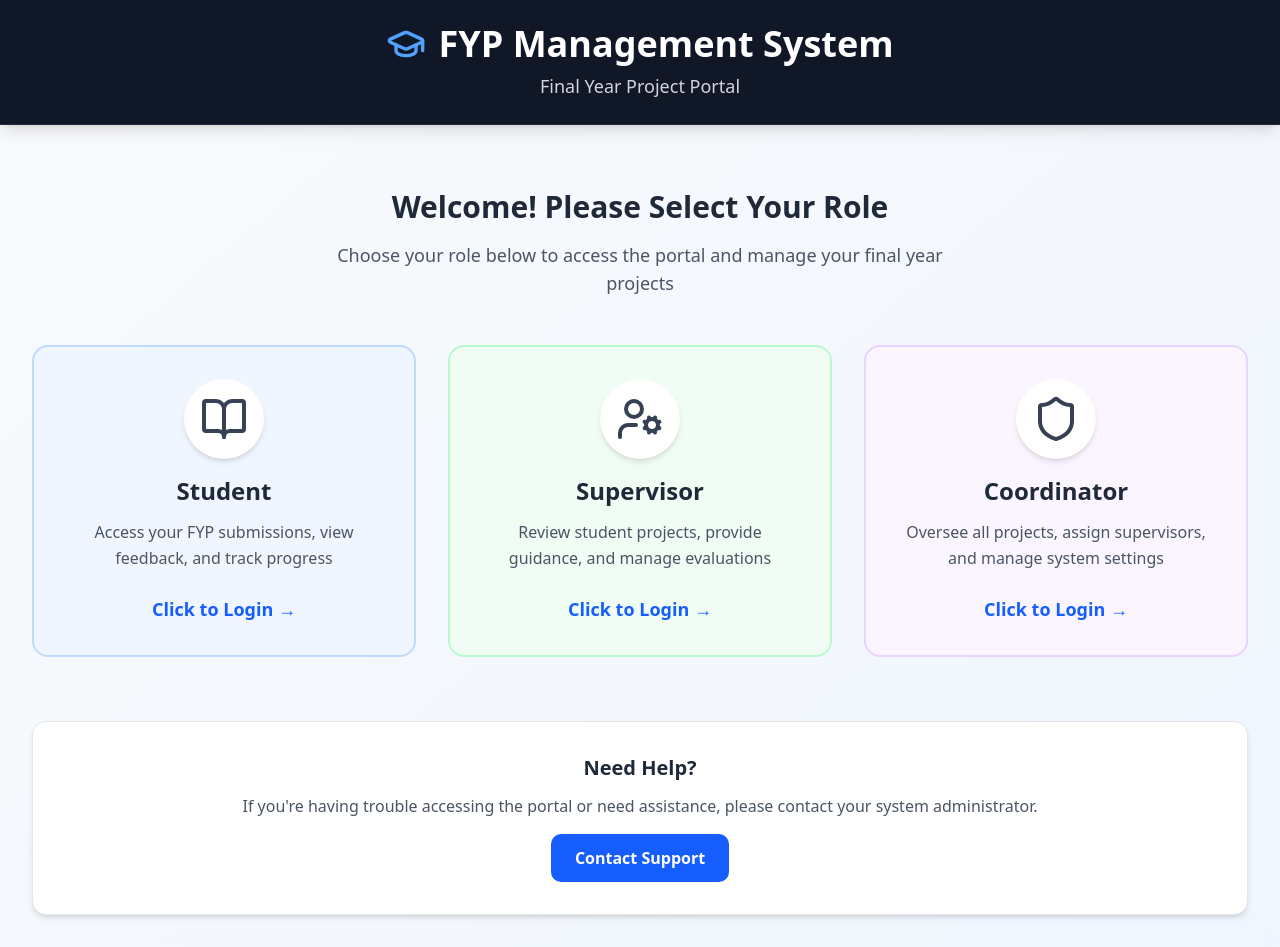
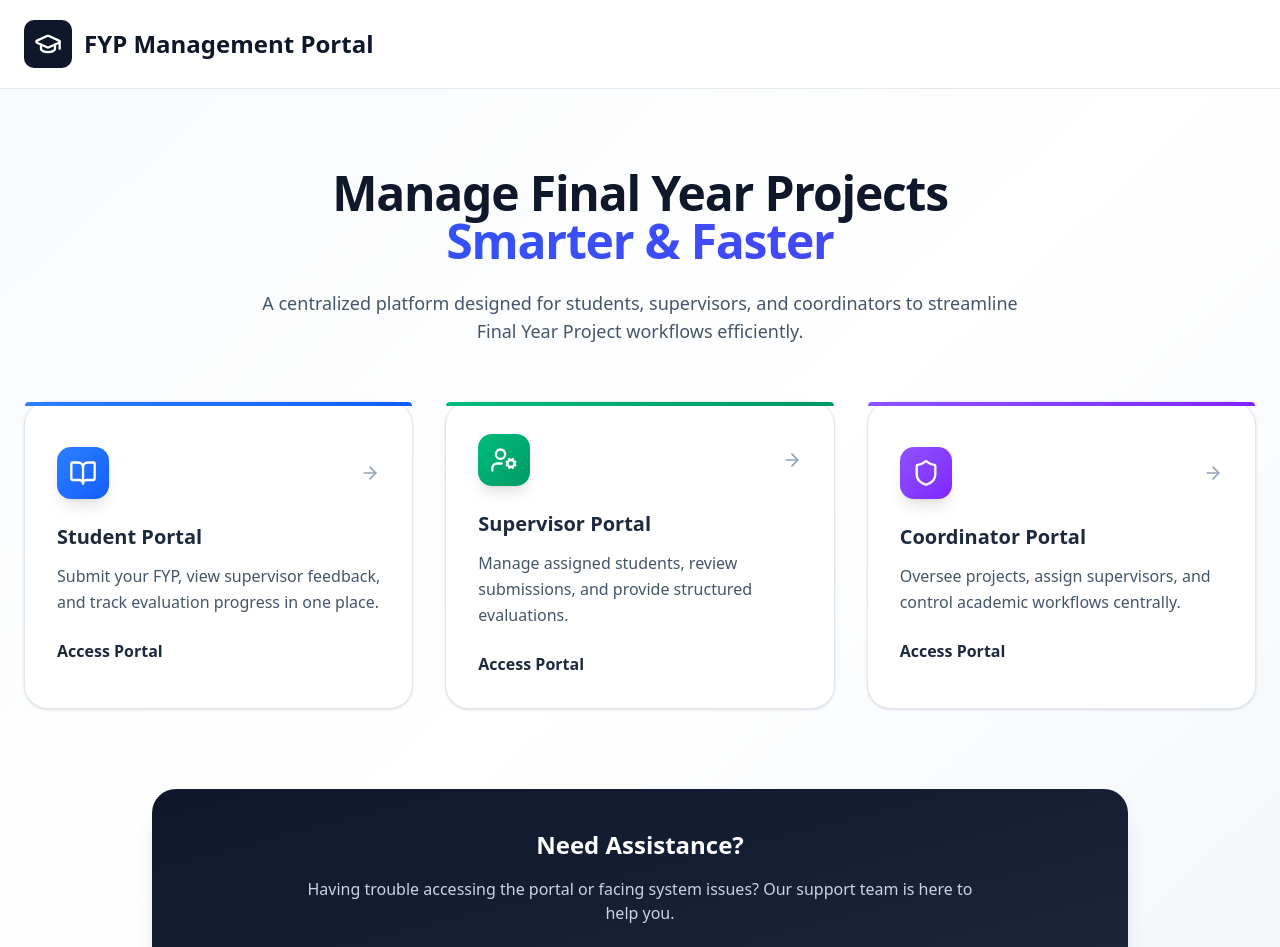
Before and after one commit to WaqasSiddique02/FYP-Management-Portal-Client, a Next.js app: page / in a window 1280 px wide. Shown: the top 947 px of the page. Built offline with nearby package versions, Linux system fonts and the light colour scheme.

Commit message:
Made some changes in landing page's ui

```diff
--- a/app/page.tsx
+++ b/app/page.tsx
@@ -1,128 +1,144 @@
-'use client';
+"use client";
 
-import React from 'react';
-import { useRouter } from 'next/navigation';
-import { BookOpen, UserCog, Shield, GraduationCap } from 'lucide-react';
+import React from "react";
+import { useRouter } from "next/navigation";
+import {
+  BookOpen,
+  UserCog,
+  Shield,
+  GraduationCap,
+  ArrowRight,
+  Github,
+} from "lucide-react";
 
 export default function HomePage() {
   const router = useRouter();
 
   const roles = [
     {
-      id: 'student',
-      title: 'Student',
-      description: 'Access your FYP submissions, view feedback, and track progress',
+      id: "student",
+      title: "Student Portal",
+      description:
+        "Submit your FYP, view supervisor feedback, and track evaluation progress in one place.",
       icon: BookOpen,
-      route: '/student/login',
-      color: 'bg-blue-50 hover:bg-blue-100 border-blue-200'
+      route: "/student/login",
+      accent: "from-blue-500 to-blue-600",
     },
     {
-      id: 'supervisor',
-      title: 'Supervisor',
-      description: 'Review student projects, provide guidance, and manage evaluations',
+      id: "supervisor",
+      title: "Supervisor Portal",
+      description:
+        "Manage assigned students, review submissions, and provide structured evaluations.",
       icon: UserCog,
-      route: '/supervisor/login',
-      color: 'bg-green-50 hover:bg-green-100 border-green-200'
+      route: "/supervisor/login",
+      accent: "from-emerald-500 to-emerald-600",
     },
     {
-      id: 'coordinator',
-      title: 'Coordinator',
-      description: 'Oversee all projects, assign supervisors, and manage system settings',
+      id: "coordinator",
+      title: "Coordinator Portal",
+      description:
+        "Oversee projects, assign supervisors, and control academic workflows centrally.",
       icon: Shield,
-      route: '/coordinator/login',
-      color: 'bg-purple-50 hover:bg-purple-100 border-purple-200'
-    }
+      route: "/coordinator/login",
+      accent: "from-violet-500 to-violet-600",
+    },
   ];
 
-  const handleRoleClick = (route: string) => {
-    router.push(route);
-  };
-
   return (
-    <div className="min-h-screen bg-linear-to-br from-gray-50 to-blue-50">
+    <div className="min-h-screen bg-linear-to-br from-slate-50 via-white to-slate-100">
       {/* Header */}
-      <header className="bg-gray-900 shadow-lg border-b border-gray-800">
-        <div className="max-w-7xl mx-auto px-4 sm:px-6 lg:px-8 py-6">
-          <div className="text-center">
-            <div className="flex items-center justify-center mb-2">
-              <GraduationCap className="h-10 w-10 text-blue-400 mr-3" />
-              <h1 className="text-3xl sm:text-4xl font-bold text-white">
-                FYP Management System
+      <header className="bg-white border-b border-slate-200">
+        <div className="max-w-7xl mx-auto px-6 py-5">
+          <div className="flex items-center gap-3">
+            <div className="bg-slate-900 p-2.5 rounded-lg">
+              <GraduationCap className="h-7 w-7 text-white" />
+            </div>
+            <h1 className="text-2xl font-bold text-slate-900">
+              FYP Management Portal
             </h1>
-            </div>
-            <p className="text-base sm:text-lg text-gray-300 mt-2">
-              Final Year Project Portal
-            </p>
           </div>
         </div>
       </header>
 
-      {/* Main Content */}
-      <main className="max-w-7xl mx-auto px-4 sm:px-6 lg:px-8 py-12 sm:py-16">
-        <div className="text-center mb-12">
-          <h2 className="text-2xl sm:text-3xl font-semibold text-gray-800 mb-4">
-            Welcome! Please Select Your Role
+      {/* Hero Section */}
+      <section className="max-w-7xl mx-auto px-6 pt-20 pb-14 text-center">
+        <h2 className="text-4xl sm:text-5xl font-extrabold tracking-tight text-slate-900">
+          Manage Final Year Projects
+          <span className="block bg-linear-to-r from-blue-600 to-indigo-600 bg-clip-text text-transparent">
+            Smarter & Faster
+          </span>
         </h2>
-          <p className="text-base sm:text-lg text-gray-600 max-w-2xl mx-auto">
-            Choose your role below to access the portal and manage your final year projects
+        <p className="mt-6 text-lg text-slate-600 max-w-3xl mx-auto">
+          A centralized platform designed for students, supervisors, and
+          coordinators to streamline Final Year Project workflows efficiently.
         </p>
-        </div>
+      </section>
 
       {/* Role Cards */}
-        <div className="grid grid-cols-1 md:grid-cols-2 lg:grid-cols-3 gap-6 lg:gap-8">
+      <section className="max-w-7xl mx-auto px-6 pb-20">
+        <div className="grid grid-cols-1 md:grid-cols-2 lg:grid-cols-3 gap-8">
           {roles.map((role) => {
             const Icon = role.icon;
             return (
               <button
                 key={role.id}
-                onClick={() => handleRoleClick(role.route)}
-                className={`${role.color} border-2 rounded-2xl p-8 transition-all duration-200 transform hover:scale-105 hover:shadow-xl focus:outline-none focus:ring-4 focus:ring-blue-300 text-left w-full`}
+                onClick={() => router.push(role.route)}
+                className="group relative bg-white rounded-3xl border border-slate-200 p-8 text-left
+                           shadow-sm hover:shadow-2xl transition-all duration-300 hover:-translate-y-1"
               >
-                <div className="flex flex-col items-center text-center">
-                  <div className="bg-white rounded-full p-4 mb-4 shadow-md">
-                    <Icon className="h-12 w-12 text-gray-700" />
+                <div
+                  className={`absolute inset-x-0 top-0 h-1 rounded-t-3xl bg-linear-to-r ${role.accent}`}
+                />
+
+                <div className="flex items-center justify-between mb-6">
+                  <div
+                    className={`p-3 rounded-xl bg-linear-to-br ${role.accent} shadow-lg`}
+                  >
+                    <Icon className="h-7 w-7 text-white" />
                   </div>
-                  <h3 className="text-2xl font-bold text-gray-800 mb-3">
+                  <ArrowRight className="h-5 w-5 text-slate-400 group-hover:text-slate-700 transition" />
+                </div>
+
+                <h3 className="text-xl font-bold text-slate-800 mb-3">
                   {role.title}
                 </h3>
-                  <p className="text-gray-600 text-base leading-relaxed">
+                <p className="text-slate-600 leading-relaxed">
                   {role.description}
                 </p>
-                  <div className="mt-6 text-blue-600 font-semibold text-lg">
-                    Click to Login →
-                  </div>
+
+                <div className="mt-6 font-semibold text-slate-800 group-hover:text-blue-600 transition">
+                  Access Portal
                 </div>
               </button>
             );
           })}
         </div>
+      </section>
 
       {/* Help Section */}
-        <div className="mt-16 bg-white rounded-xl shadow-md p-6 sm:p-8 border border-gray-200">
-          <div className="text-center">
-            <h3 className="text-xl font-semibold text-gray-800 mb-3">
-              Need Help?
-            </h3>
-            <p className="text-gray-600 text-base mb-4">
-              If you're having trouble accessing the portal or need assistance, please contact your system administrator.
+      <section className="max-w-5xl mx-auto px-6 pb-24">
+        <div className="bg-linear-to-br from-slate-900 to-slate-800 rounded-3xl p-10 text-center text-white shadow-xl">
+          <h3 className="text-2xl font-bold mb-4">Need Assistance?</h3>
+          <p className="text-slate-300 mb-6 max-w-2xl mx-auto">
+            Having trouble accessing the portal or facing system issues? Our
+            support team is here to help you.
           </p>
           <a
             href="mailto:support@fyp-portal.edu"
-              className="inline-block bg-blue-600 hover:bg-blue-700 text-white font-semibold px-6 py-3 rounded-lg transition-colors duration-200 text-base"
+            className="inline-flex items-center gap-2 bg-white text-slate-900 font-semibold
+                       px-7 py-3 rounded-xl hover:bg-slate-100 transition"
           >
             Contact Support
+            <ArrowRight className="h-4 w-4" />
           </a>
         </div>
-        </div>
-      </main>
+      </section>
 
       {/* Footer */}
-      <footer className="bg-gray-900 border-t border-gray-800 mt-16">
-        <div className="max-w-7xl mx-auto px-4 sm:px-6 lg:px-8 py-6">
-          <p className="text-center text-gray-400 text-sm">
+      <footer className="border-t border-slate-200 py-6">
+        <p className="text-center text-slate-500 text-sm">
           © 2025 FYP Management System. All rights reserved.
         </p>
-        </div>
       </footer>
     </div>
   );
```
Lines whose indentation alone changed are shown as unchanged.
